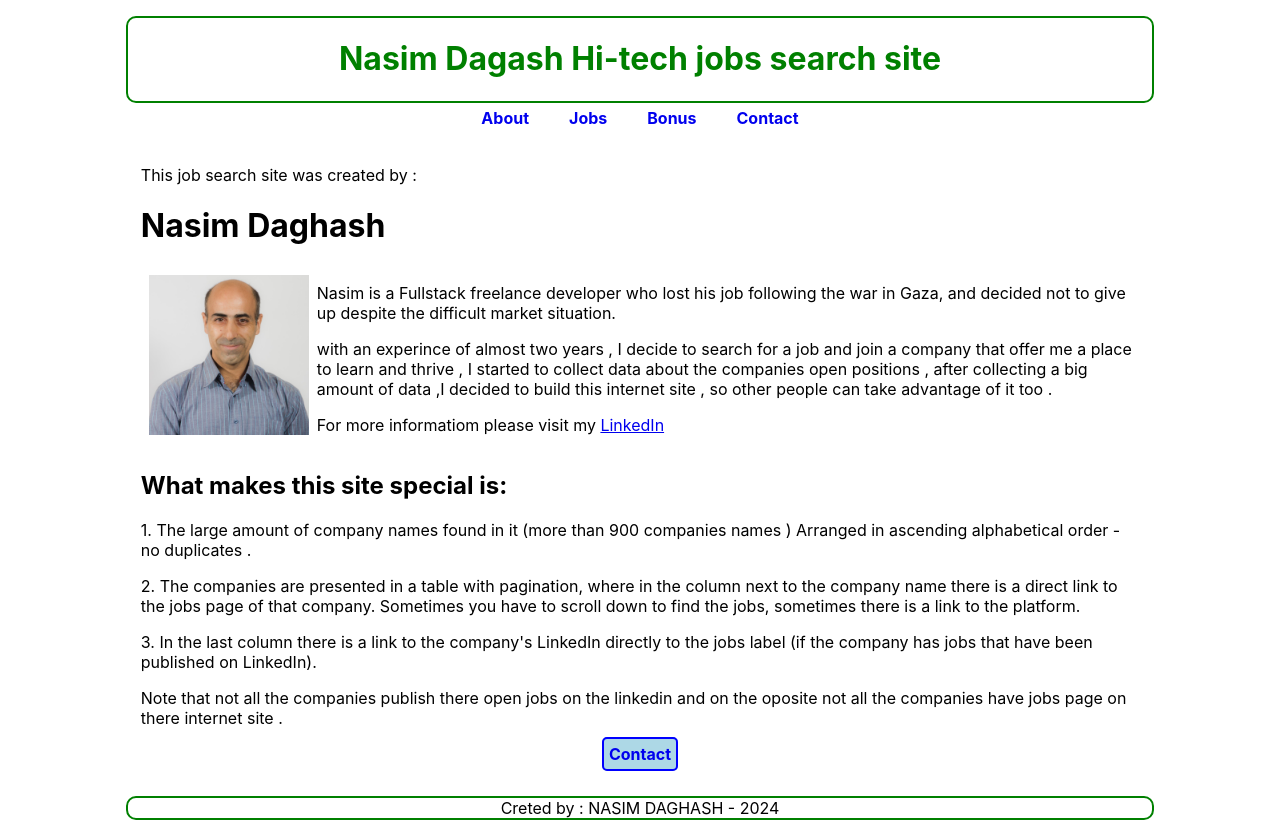
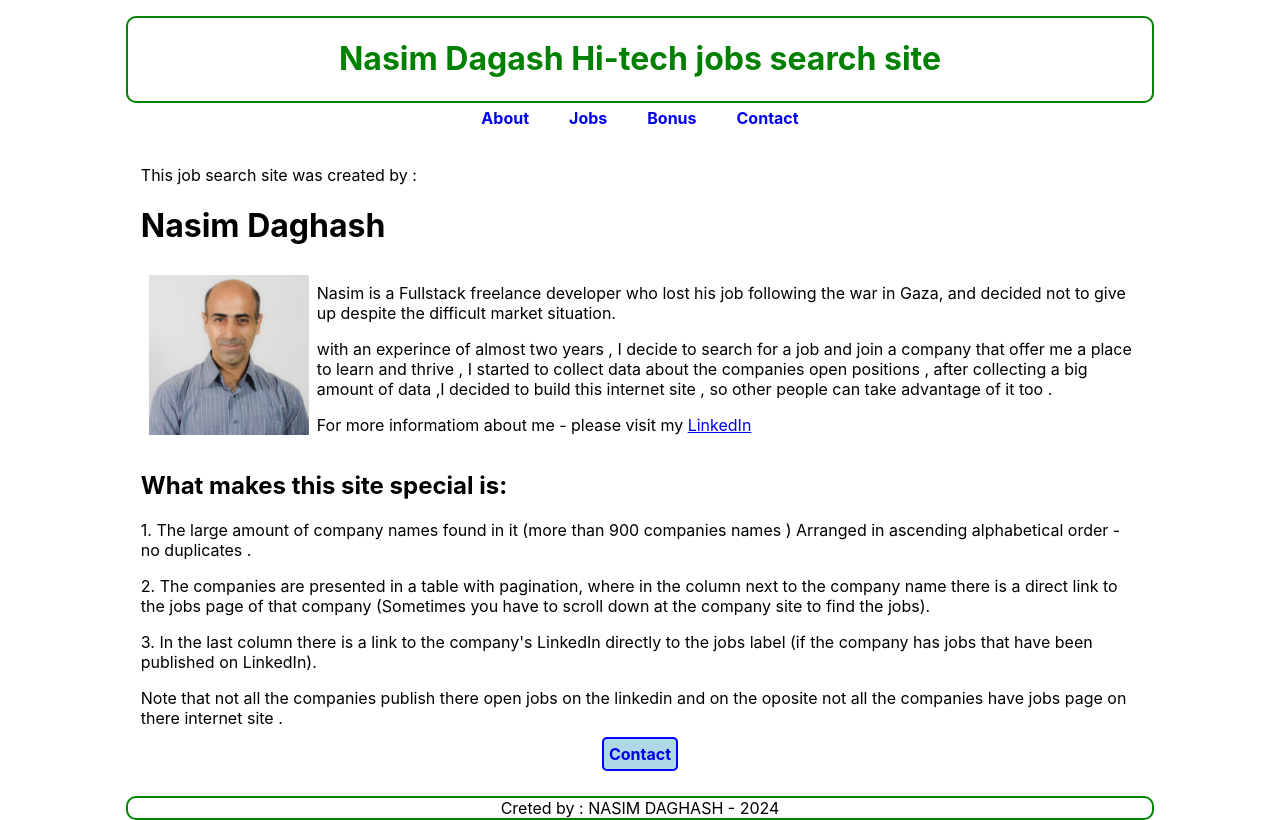
Before and after one commit to NsimDaghash/my-jobs-search, a React (Create React App) app: page /jobs in a window 1280 px wide. Built offline with nearby package versions, Linux system fonts and the light colour scheme.

Commit message:
data file update

```diff
--- a/src/About.js
+++ b/src/About.js
@@ -33,7 +33,7 @@ function About() {
               internet site , so other people can take advantage of it too .
             </p>
             <p>
-              For more informatiom please visit my{" "}
+              For more informatiom about me - please visit my{" "}
               <a
                 href="https://www.linkedin.com/in/nasim-daghash/"
                 target="_blank"
@@ -57,8 +57,8 @@ function About() {
           <p>
             2. The companies are presented in a table with pagination, where in
             the column next to the company name there is a direct link to the
-            jobs page of that company. Sometimes you have to scroll down to find
-            the jobs, sometimes there is a link to the platform.
+            jobs page of that company (Sometimes you have to scroll down at the
+            company site to find the jobs).
           </p>
 
           <p>
```
Also changed, not shown: 1 other file (tests, documents, lock files or other folders).
